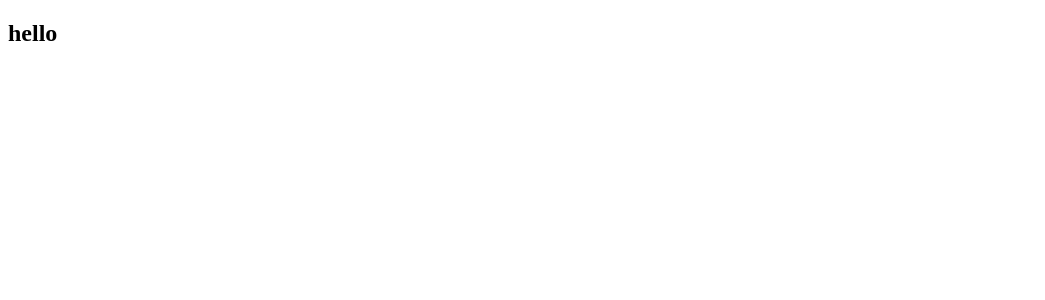
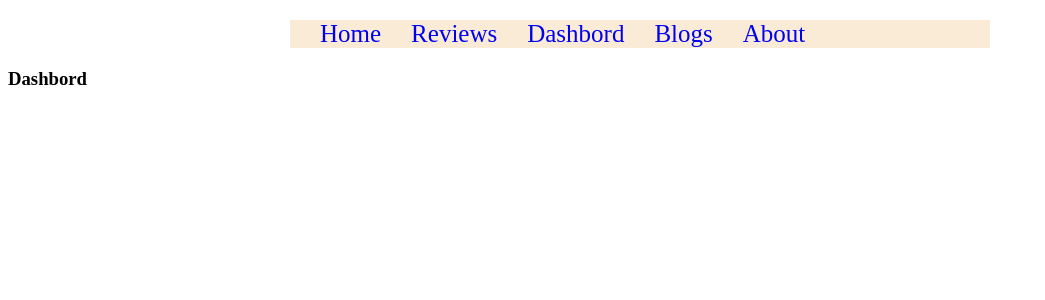
Before and after one commit to sheikhhasan124/product-analycis, a React (Create React App) app: page /dashbord in a window 1280 px wide. Shown: the top 300 px of the page, without its empty margins (0-1045 px from the left). Built offline with nearby package versions, Linux system fonts and the light colour scheme.

Commit message:
header section done

```diff
--- a/package.json
+++ b/package.json
@@ -8,6 +8,7 @@
     "@testing-library/user-event": "^13.5.0",
     "react": "^18.0.0",
     "react-dom": "^18.0.0",
+    "react-router-dom": "^6.3.0",
     "react-scripts": "5.0.0",
     "web-vitals": "^2.1.4"
   },
--- a/public/index.html
+++ b/public/index.html
@@ -24,7 +24,7 @@
       work correctly both with client-side routing and a non-root public URL.
       Learn how to configure a non-root public URL by running `npm run build`.
     -->
-    <title>React App</title>
+    <title>Best Shoe Shop</title>
   </head>
   <body>
     <noscript>You need to enable JavaScript to run this app.</noscript>
--- /dev/null
+++ b/src/App.js
@@ -0,0 +1,28 @@
+import React from 'react';
+import { Route, Routes } from 'react-router-dom';
+import About from './component/about/About';
+import Blogs from './component/blogs/Blogs';
+import Dashbord from './component/dashbord/Dashbord';
+import Header from './component/header/Header';
+import Home from './component/home/Home';
+import NotFound from './component/NotFound/NotFound';
+import Reviews from './component/reviews/Reviews';
+
+const App = () => {
+    return (
+        <div>
+            <Header></Header>
+           <Routes>
+               <Route path="/" element={<Home></Home>}></Route>
+               <Route path="/home" element={<Home></Home>}></Route>
+               <Route path="/reviews" element={<Reviews></Reviews>}></Route>
+               <Route path="/dashbord" element={<Dashbord></Dashbord>}></Route>
+               <Route path="/blogs" element={<Blogs></Blogs>}></Route>
+               <Route path="/about" element={<About></About>}></Route>
+               <Route path="*" element={<NotFound></NotFound>}></Route>
+           </Routes>
+        </div>
+    );
+};
+
+export default App;
--- /dev/null
+++ b/src/component/NotFound/NotFound.js
@@ -0,0 +1,11 @@
+import React from 'react';
+
+const NotFound = () => {
+    return (
+        <div>
+            <h3>not found</h3>
+        </div>
+    );
+};
+
+export default NotFound;
--- /dev/null
+++ b/src/component/about/About.js
@@ -0,0 +1,11 @@
+import React from 'react';
+
+const About = () => {
+    return (
+        <div>
+            <h2>this is aboute</h2>
+        </div>
+    );
+};
+
+export default About;
--- /dev/null
+++ b/src/component/blogs/Blogs.js
@@ -0,0 +1,11 @@
+import React from 'react';
+
+const Blogs = () => {
+    return (
+        <div>
+            <h3>blogs</h3>
+        </div>
+    );
+};
+
+export default Blogs;
--- /dev/null
+++ b/src/component/dashbord/Dashbord.js
@@ -0,0 +1,11 @@
+import React from 'react';
+
+const Dashbord = () => {
+    return (
+        <div>
+            <h3>Dashbord</h3>
+        </div>
+    );
+};
+
+export default Dashbord;
--- /dev/null
+++ b/src/component/header/Header.css
@@ -0,0 +1,13 @@
+.navbar{
+    width: 700px;
+    margin: 20px auto;
+    background-color: antiquewhite;
+}
+.navbar Link{
+    text-decoration: none;
+}
+.navbar .navlink{
+    text-decoration: none;
+    margin-left:30px ;
+    font-size: 25px;
+}
--- /dev/null
+++ b/src/component/header/Header.js
@@ -0,0 +1,17 @@
+import React from 'react';
+import { Link } from 'react-router-dom';
+import './Header.css'
+
+const Header = () => {
+    return (
+        <div className='navbar'>
+            <Link className='navlink' to={'/home'}>Home</Link>
+            <Link className='navlink' to={'/reviews'}>Reviews</Link>
+            <Link className='navlink' to={'/dashbord'}>Dashbord</Link>
+            <Link className='navlink' to={'/blogs'}>Blogs</Link>
+            <Link className='navlink' to={'/about'}>About</Link>
+        </div>
+    );
+};
+
+export default Header;
--- /dev/null
+++ b/src/component/home/Home.js
@@ -0,0 +1,11 @@
+import React from 'react';
+
+const Home = () => {
+    return (
+        <div>
+            <h2>home</h2>
+        </div>
+    );
+};
+
+export default Home;
--- /dev/null
+++ b/src/component/reviews/Reviews.js
@@ -0,0 +1,11 @@
+import React from 'react';
+
+const Reviews = () => {
+    return (
+        <div>
+            <h3>reviews</h3>
+        </div>
+    );
+};
+
+export default Reviews;
--- a/src/index.js
+++ b/src/index.js
@@ -1,8 +1,12 @@
 import React from 'react';
 import ReactDOM from 'react-dom';
+import { BrowserRouter } from 'react-router-dom';
+import App from './App';
 
 ReactDOM.render(
-    <h2>hello</h2>,
+    <BrowserRouter>
+        <App/>
+    </BrowserRouter>,
     document.getElementById('root')
 
 )
```
Also changed, not shown: 1 other file (tests, documents, lock files or other folders).
